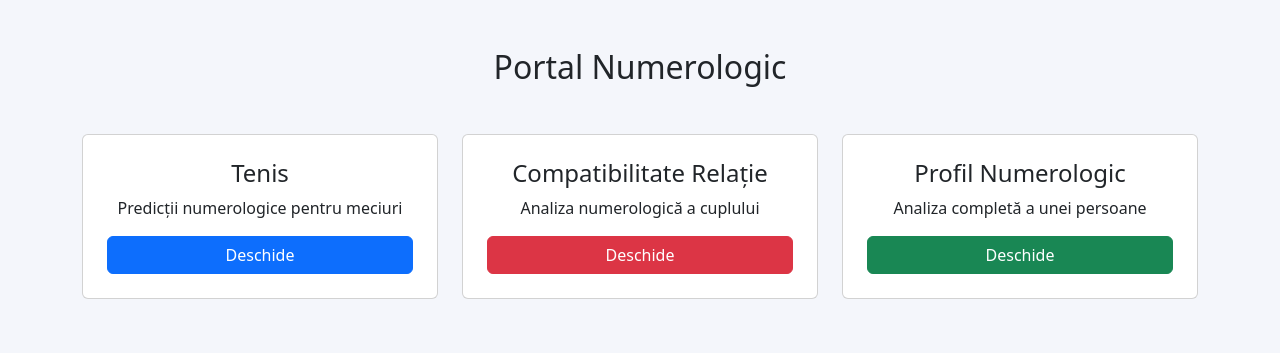
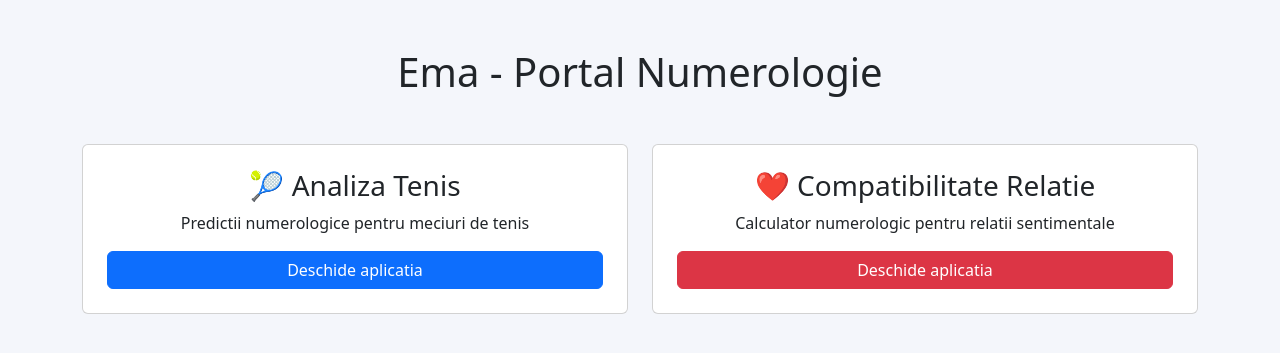
Before and after one commit to danpavel85/tennis-numerology, a Flask app: page / in a window 1280 px wide. Shown: the top 353 px of the page. Run offline with Flask 3, Linux system fonts and the light colour scheme.

Commit message:
change title

```diff
--- a/templates/home.html
+++ b/templates/home.html
@@ -2,9 +2,6 @@
 <html>
 
 <head>
-
-<meta charset="UTF-8">
-<meta name="viewport" content="width=device-width, initial-scale=1">
 
 <title>Ema Numerologie</title>
 
@@ -14,51 +11,35 @@
 
 <body style="background:#f4f6fb">
 
-<div class="container py-5">
+<div class="container text-center py-5">
 
-<h2 class="text-center mb-5">Portal Numerologic</h2>
+<h1 class="mb-5">Ema - Portal Numerologie</h1>
 
-<div class="row g-4">
+<div class="row">
 
-<div class="col-md-4">
+<div class="col-md-6">
 
-<div class="card text-center p-4">
+<div class="card p-4">
 
-<h4>Tenis</h4>
+<h3>🎾 Analiza Tenis</h3>
 
-<p>Predicții numerologice pentru meciuri</p>
+<p>Predictii numerologice pentru meciuri de tenis</p>
 
-<a href="/tenis" class="btn btn-primary">Deschide</a>
+<a href="/tenis" class="btn btn-primary">Deschide aplicatia</a>
 
 </div>
 
 </div>
 
+<div class="col-md-6">
 
-<div class="col-md-4">
+<div class="card p-4">
 
-<div class="card text-center p-4">
+<h3>❤️ Compatibilitate Relatie</h3>
 
-<h4>Compatibilitate Relație</h4>
+<p>Calculator numerologic pentru relatii sentimentale</p>
 
-<p>Analiza numerologică a cuplului</p>
-
-<a href="/relatie" class="btn btn-danger">Deschide</a>
-
-</div>
-
-</div>
-
-
-<div class="col-md-4">
-
-<div class="card text-center p-4">
-
-<h4>Profil Numerologic</h4>
-
-<p>Analiza completă a unei persoane</p>
-
-<a href="/profil" class="btn btn-success">Deschide</a>
+<a href="/relatie" class="btn btn-danger">Deschide aplicatia</a>
 
 </div>
 
```
